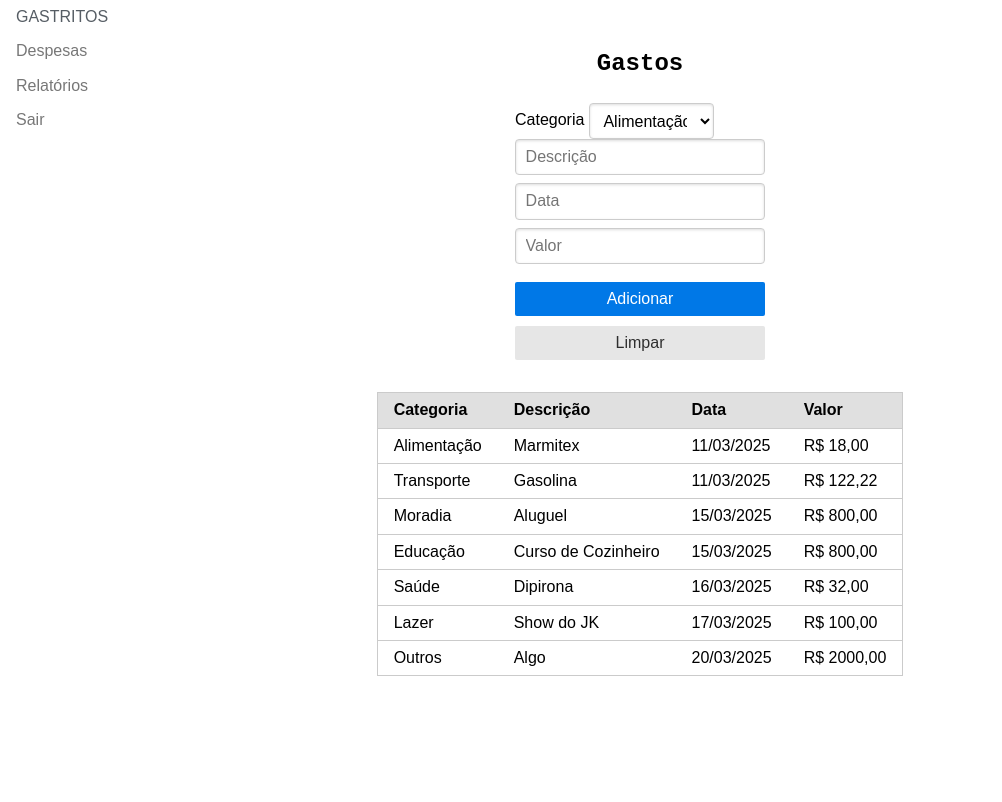
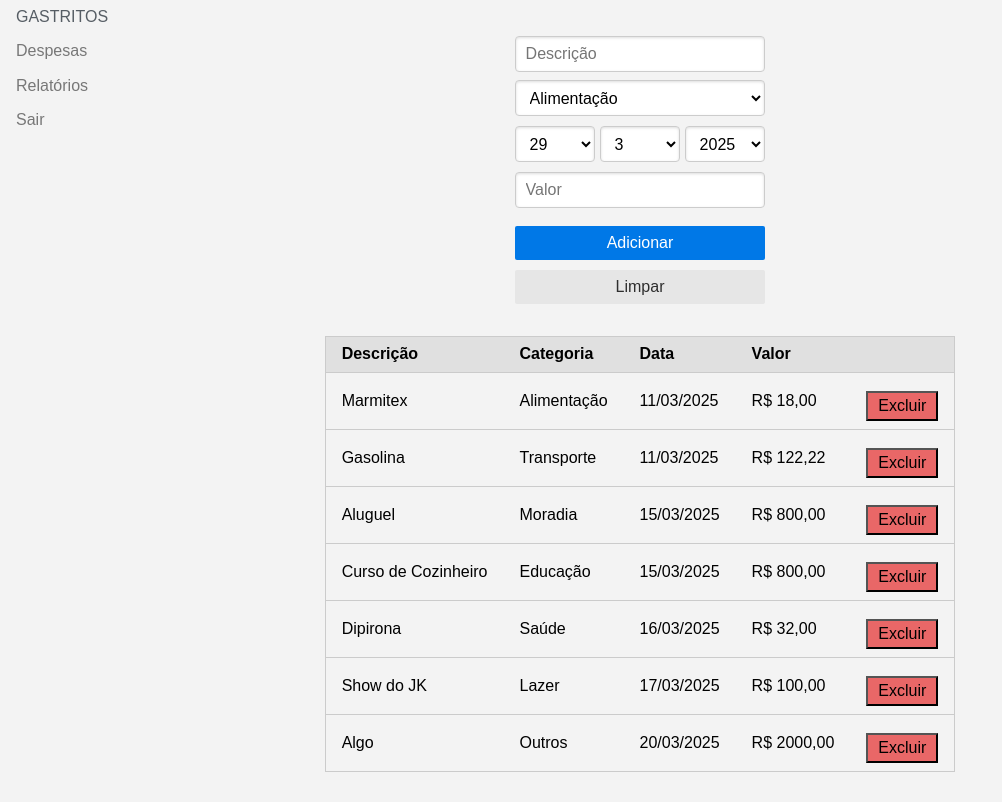
Before and after one commit to KenZohn/Despesitos, a PHP site: page /menuView.php in a window 1280 px wide. Shown: the whole page, without its empty margins (0-1002 px from the left). Before the commit the page ends 676 px from the top, so only its background shows below. Run offline with PHP 8.4, Linux system fonts and the light colour scheme; some libraries are stand-ins or nearby versions.

Commit message:
feat: form do "menuView.php" ajustado

```diff
--- a/View/menuView.php
+++ b/View/menuView.php
@@ -33,25 +33,32 @@
         </div>
 
         <div class="container">
-            <form class="pure-form pure-form-aligned"  method="POST" action="../Controller/index.php">
-                <h2>Gastos</h2>
+            <form class="pure-form pure-form-aligned"  method="POST" action="">
                 <fieldset>
-                    <div class="pure-u-1 pure-u-md-1-3" id="categoriaBox">
-                        <label for="multi-state">Categoria</label>
-                        <select id="multi-state" class="pure-input-1-2" name="cx_categoria">
+                    <div class="pure-control-group">
+                        <input id="aligned-name" type="text" placeholder="Descrição" name="cx_descricao" required/>
+                    </div>
+
+                    <div class="pure-u-1 pure-u-md-1-3" id="categoria-selecao">
+                        <select id="input-categoria" class="pure-input-1-2" name="cx_categoria">
                             <option>Alimentação</option>
+                            <option>Educação</option>
+                            <option>Lazer</option>
+                            <option>Moradia</option>
+                            <option>Saúde</option>
                             <option>Transporte</option>
-                            <option>Saúde</option>
+                            <option>Outros</option>
                         </select>
                     </div>
+
+                    <div id="data-selecao">
+                        <select id="dia" class="input-selecao" name="cx_dia"></select>
+                        <select id="mes" class="input-selecao" name="cx_mes"></select>
+                        <select id="ano" class="input-selecao" name="cx_ano"></select>
+                    </div>
+
                     <div class="pure-control-group">
-                        <input id="aligned-name" type="text" placeholder="Descrição" name="cx_descricao"/>
-                    </div>
-                    <div class="pure-control-group">
-                        <input id="aligned-name" type="text" placeholder="Data" name="cx_data"/>
-                    </div>
-                    <div class="pure-control-group">
-                        <input id="aligned-name" type="text" placeholder="Valor" name="cx_valor"/>
+                        <input id="aligned-name" type="text" placeholder="Valor" name="cx_valor" required/>
                     </div>
                     <div class="pure-control">
                         <button type="submit" class="pure-button pure-button-primary" name="bt1">Adicionar</button>
@@ -66,10 +73,11 @@
             <table class="pure-table pure-table-horizontal" id="tabela">
                 <thead>
                 <tr>
+                    <th>Descrição</th>
                     <th>Categoria</th>
-                    <th>Descrição</th>
                     <th>Data</th>
                     <th>Valor</th>
+                    <th></th>
                 </tr>
                 </thead>
                 <tbody>
@@ -77,45 +85,6 @@
                 </tbody>
             </table>
         </div>
+        <script src="script.js"></script>
     </body>
 </html>
-
-<script>
-    // Exemplo de dados recebidos
-    const dados = [
-        { categoria: "Alimentação", descricao: "Marmitex", data: "11/03/2025", valor: "R$ 18,00" },
-        { categoria: "Transporte", descricao: "Gasolina", data: "11/03/2025", valor: "R$ 122,22" },
-        { categoria: "Moradia", descricao: "Aluguel", data: "15/03/2025", valor: "R$ 800,00" },
-        { categoria: "Educação", descricao: "Curso de Cozinheiro", data: "15/03/2025", valor: "R$ 800,00" },
-        { categoria: "Saúde", descricao: "Dipirona", data: "16/03/2025", valor: "R$ 32,00" },
-        { categoria: "Lazer", descricao: "Show do JK", data: "17/03/2025", valor: "R$ 100,00" },
-        { categoria: "Outros", descricao: "Algo", data: "20/03/2025", valor: "R$ 2000,00" }
-    ];
-
-    // Função para exibir os dados na tabela
-    const tabelaBody = document.querySelector("#tabela tbody");
-
-    dados.forEach(item => {
-        const linha = document.createElement("tr");
-
-        // Cria células para cada propriedade
-        const celulaCategoria = document.createElement("td");
-        celulaCategoria.textContent = item.categoria;
-        linha.appendChild(celulaCategoria);
-
-        const celulaDescricao = document.createElement("td");
-        celulaDescricao.textContent = item.descricao;
-        linha.appendChild(celulaDescricao);
-
-        const celulaData = document.createElement("td");
-        celulaData.textContent = item.data;
-        linha.appendChild(celulaData);
-
-        const celulaValor = document.createElement("td");
-        celulaValor.textContent = item.valor;
-        linha.appendChild(celulaValor);
-
-        // Adiciona a linha na tabela
-        tabelaBody.appendChild(linha);
-    });
-</script>
--- /dev/null
+++ b/View/script.js
@@ -0,0 +1,140 @@
+// Exemplo de dados recebidos
+const dados = [
+    { id: 1, categoria: "Alimentação", descricao: "Marmitex", data: "11/03/2025", valor: "R$ 18,00" },
+    { id: 2, categoria: "Transporte", descricao: "Gasolina", data: "11/03/2025", valor: "R$ 122,22" },
+    { id: 3, categoria: "Moradia", descricao: "Aluguel", data: "15/03/2025", valor: "R$ 800,00" },
+    { id: 4, categoria: "Educação", descricao: "Curso de Cozinheiro", data: "15/03/2025", valor: "R$ 800,00" },
+    { id: 5, categoria: "Saúde", descricao: "Dipirona", data: "16/03/2025", valor: "R$ 32,00" },
+    { id: 6, categoria: "Lazer", descricao: "Show do JK", data: "17/03/2025", valor: "R$ 100,00" },
+    { id: 7, categoria: "Outros", descricao: "Algo", data: "20/03/2025", valor: "R$ 2000,00" }
+];
+
+// Função para exibir os dados na tabela
+const tabelaBody = document.querySelector("#tabela tbody");
+
+dados.forEach(item => {
+    const linha = document.createElement("tr");
+    linha.setAttribute("data-id", item.id);
+
+    // Cria células para cada propriedade
+    const celulaDescricao = document.createElement("td");
+    celulaDescricao.textContent = item.descricao;
+    linha.appendChild(celulaDescricao);
+
+    const celulaCategoria = document.createElement("td");
+    celulaCategoria.textContent = item.categoria;
+    linha.appendChild(celulaCategoria);
+
+    const celulaData = document.createElement("td");
+    celulaData.textContent = item.data;
+    linha.appendChild(celulaData);
+
+    const celulaValor = document.createElement("td");
+    celulaValor.textContent = item.valor;
+    linha.appendChild(celulaValor);
+
+    const celulaExcluir = document.createElement("td");
+    celulaExcluir.className = "celulaExcluir";
+    const botaoExcluir = document.createElement("button");
+    botaoExcluir.textContent = "Excluir";
+    botaoExcluir.className = "botaoExcluir";
+    botaoExcluir.addEventListener("click", function () {
+        const linha = botaoExcluir.parentNode.parentNode;
+        linha.parentNode.removeChild(linha);
+    });
+    celulaExcluir.appendChild(botaoExcluir);
+    linha.appendChild(celulaExcluir);
+
+    tabelaBody.appendChild(linha);
+});
+
+
+
+//Select boxes da data
+// Referências aos elementos <select>
+const diaSelect = document.getElementById("dia");
+const mesSelect = document.getElementById("mes");
+const anoSelect = document.getElementById("ano");
+
+// Função para calcular os dias de um mês específico
+function calcularDias(mes, ano) {
+    // Meses com 31 dias
+    const mesesCom31Dias = [1, 3, 5, 7, 8, 10, 12];
+    // Meses com 30 dias
+    const mesesCom30Dias = [4, 6, 9, 11];
+
+    if (mesesCom31Dias.includes(mes)) {
+        return 31;
+    } else if (mesesCom30Dias.includes(mes)) {
+        return 30;
+    } else if (mes === 2) { // Fevereiro
+        // Verifica se é ano bissexto
+        return (ano % 4 === 0 && (ano % 100 !== 0 || ano % 400 === 0)) ? 29 : 28;
+    }
+}
+
+// Preencher os meses (1 a 12)
+for (let i = 1; i <= 12; i++) {
+    const opcao = document.createElement("option");
+    opcao.value = i;
+    opcao.textContent = i;
+    mesSelect.appendChild(opcao);
+}
+
+// Preencher os anos (1900 a 2025, por exemplo)
+const ano = new Date().getFullYear();
+for (let i = 2023; i <= ano + 1; i++) {
+    const opcao = document.createElement("option");
+    opcao.value = i;
+    opcao.textContent = i;
+    anoSelect.appendChild(opcao);
+}
+
+// Atualizar os dias com base no mês e ano selecionados
+function atualizarDias() {
+    const mesSelecionado = parseInt(mesSelect.value);
+    const anoSelecionado = parseInt(anoSelect.value);
+    const diaSelecionado = parseInt(diaSelect.value); // Dia atual selecionado
+
+    // Calcula os dias do mês selecionado
+    const diasNoMes = calcularDias(mesSelecionado, anoSelecionado);
+
+    // Limpa os dias existentes
+    diaSelect.innerHTML = '<option value="" disabled>Dia</option>';
+
+    // Popula os dias novamente
+    for (let i = 1; i <= diasNoMes; i++) {
+        const opcao = document.createElement("option");
+        opcao.value = i;
+        opcao.textContent = i;
+        diaSelect.appendChild(opcao);
+    }
+
+    // Mantém o dia selecionado, se ainda válido
+    if (diaSelecionado <= diasNoMes) {
+        diaSelect.value = diaSelecionado;
+    } else {
+        // Se o dia não for válido, ajusta para o último dia do mês
+        diaSelect.value = diasNoMes;
+    }
+}
+
+// Adiciona eventos para atualizar os dias quando o mês ou ano forem alterados
+mesSelect.addEventListener("change", atualizarDias);
+anoSelect.addEventListener("change", atualizarDias);
+
+const hoje = new Date();
+const diaAtual = hoje.getDate(); // Dia atual
+const mesAtual = hoje.getMonth() + 1; // Mês atual (0-11, por isso adicionamos +1)
+const anoAtual = hoje.getFullYear(); // Ano atual
+
+// Define o valor padrão selecionado no combobox de anos
+anoSelect.value = anoAtual;
+
+// Define o valor padrão selecionado no combobox de meses
+mesSelect.value = mesAtual;
+
+atualizarDias();
+
+// Define o valor padrão selecionado no combobox de dias
+diaSelect.value = diaAtual;
--- a/View/style.css
+++ b/View/style.css
@@ -14,6 +14,7 @@
     align-items: center;
     gap: 20px;
     padding: 30px;
+    background-color: #f3f3f3;
 }
 
 h1, h2 {
@@ -64,6 +65,33 @@ button {
     margin: 20px 0;
 }
 
-#categoriaBox {
+.botaoExcluir {
+    display: flex;
+    height: 30px;
+    justify-content: center;
+    align-items: center;
+    background-color:rgb(233, 103, 103);
+}
+
+#categoria-selecao {
+    padding-bottom: 10px;
+}
+
+#input-categoria {
     width: 100%;
 }
+
+#data-selecao {
+    display: flex;
+    flex-direction: row;
+    padding-bottom: 10px;
+}
+
+.input-selecao {
+    width: 100%;
+}
+
+#mes {
+    margin-left: 5px;
+    margin-right: 5px;
+}
```
